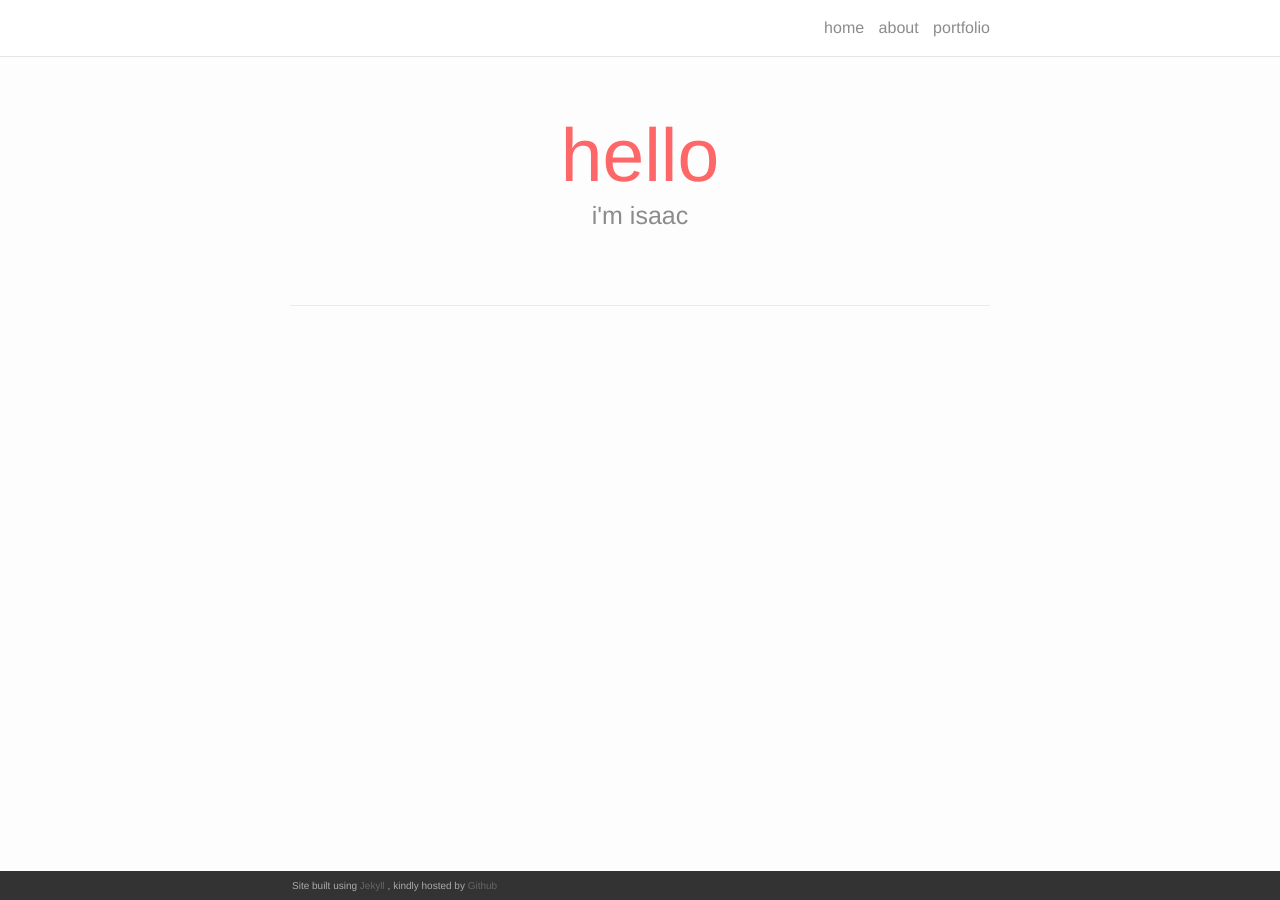
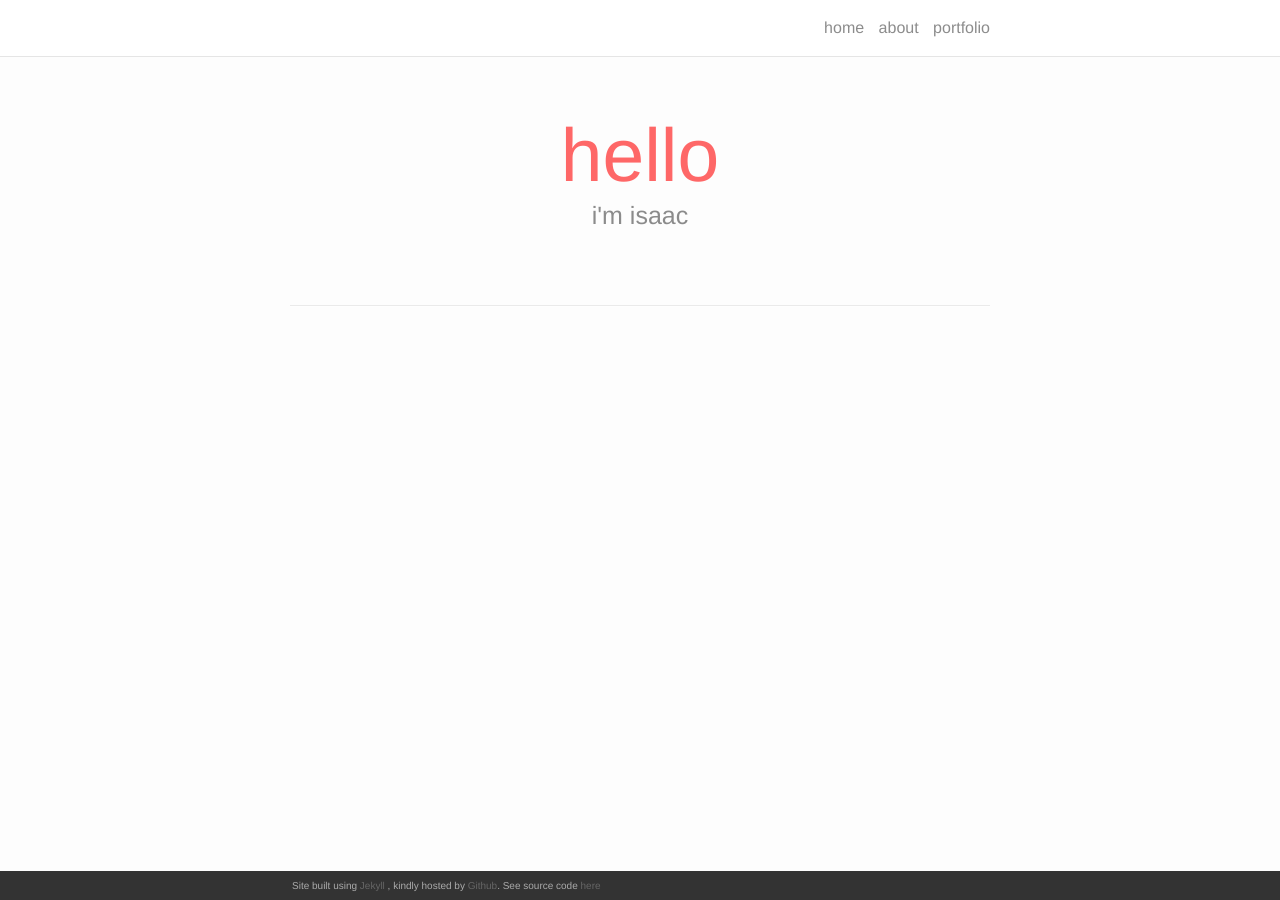
Before and after one commit to isaachulse/isaachulse.github.io, a Jekyll site: the page built from index.html, in a window 1280 px wide. Built offline with Jekyll 4.4.1, drawn with Linux system fonts in a browser that asks for light colours; the list of posts is cut into pages by our own code.

Commit message:
Update footer.html

```diff
--- a/_includes/footer.html
+++ b/_includes/footer.html
@@ -1,7 +1,7 @@
 <footer class="site-footer">
 
   <div class="wrapper">
-  	<p>Site built using <a href="http://jekyllrb.com" target="_blank">Jekyll</a> , kindly hosted by <a href="https://github.com" target="_blank">Github</a></p>
+  	<p>Site built using <a href="http://jekyllrb.com" target="_blank">Jekyll</a> , kindly hosted by <a href="https://github.com" target="_blank">Github</a>. See source code <a href="https://github.com/isaachulse/isaachulse.github.io" target="_blank">here</a></p>
   </div>
 
 </footer>
```
